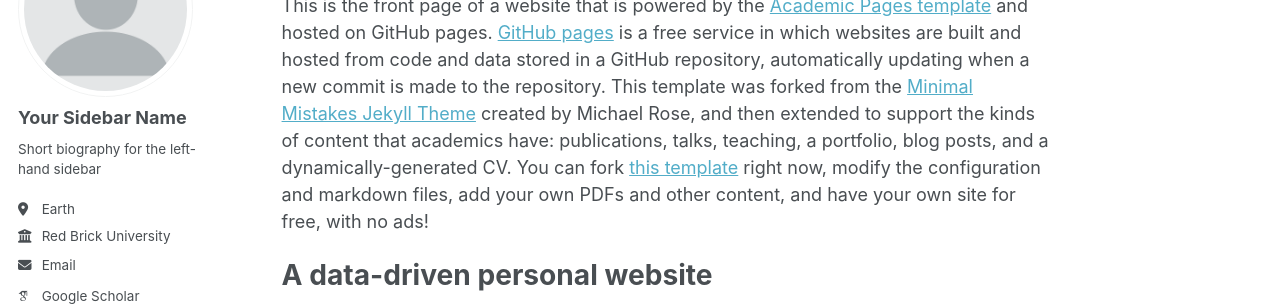
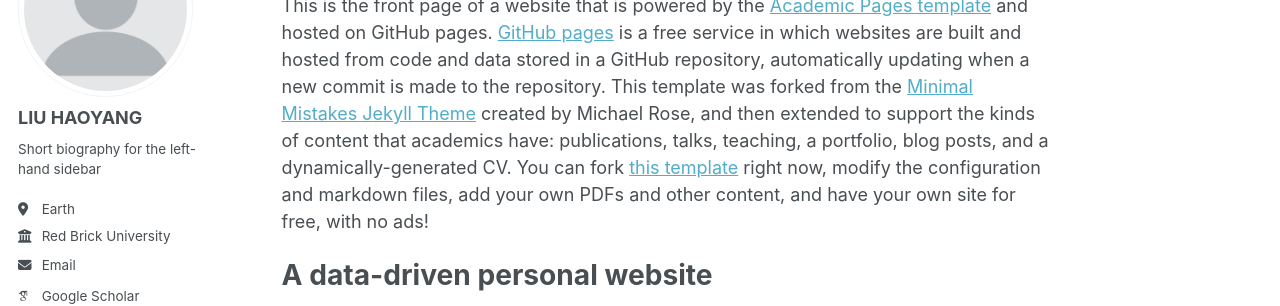
Before and after one commit to LHY-in-universe/LHY-in-universe.github.io, a Jekyll site: the page built from _pages/about.md, in a window 1280 px wide. Shown: the part 184-490 px from the top of the page. Built offline with Jekyll 4.4.1, drawn with Linux system fonts in a browser that asks for light colours; some web fonts are replaced.

Commit message:
Update _config.yml

```diff
--- a/_config.yml
+++ b/_config.yml
@@ -22,7 +22,7 @@ repository               : "academicpages/academicpages.github.io"
 author:
   # Biographic information
   avatar           : "profile.png"
-  name             : "Your Sidebar Name"
+  name             : "LIU HAOYANG"
   pronouns         : # example: "she/her"
   bio              : "Short biography for the left-hand sidebar"
   location         : "Earth"
```
